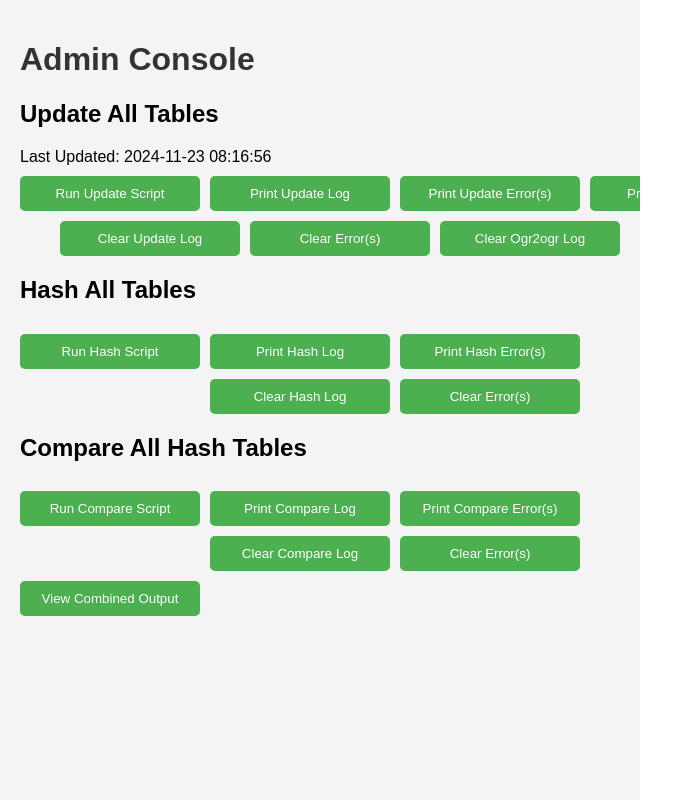
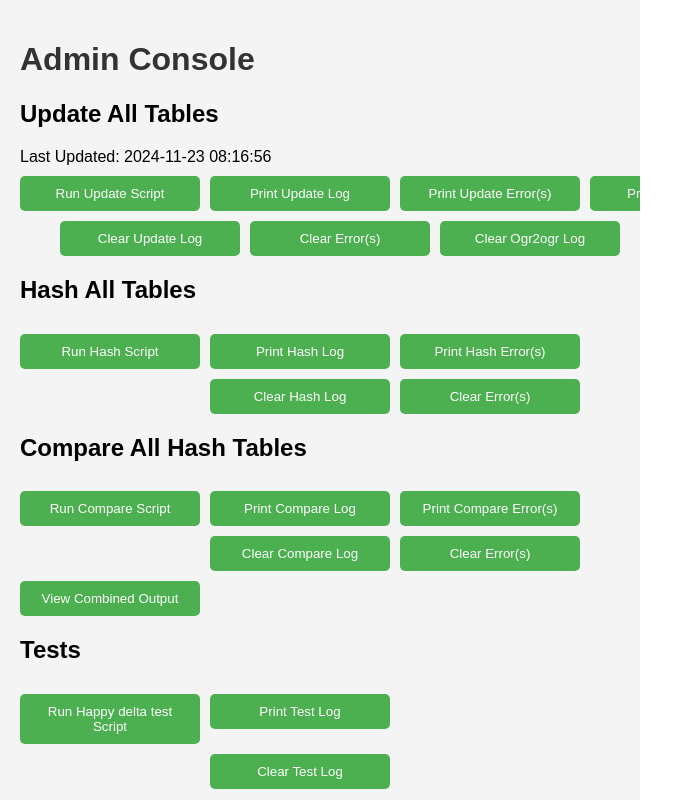
Before and after one commit to AlexanderStubMichelsen/Plandata, a Flask app: page / in a window 1280 px wide. Shown: the whole page, without its empty margins (0-683 px from the left). Run offline with Flask 3, Linux system fonts and the light colour scheme.

Commit message:
added tests to admin gui

```diff
--- a/flask_app/app.py
+++ b/flask_app/app.py
@@ -5,9 +5,10 @@ import os
 app = Flask(__name__)
 
 # Paths to your scripts
-SCRIPT_COMPARE_PATH = os.path.join(os.path.dirname(__file__), '../master_scripts/comparing/compare_all_tables_hash.sh')
-SCRIPT_HASH_PATH = os.path.join(os.path.dirname(__file__), '../master_scripts/hashing/hash_all_tables.sh')
-SCRIPT_UPDATE_PATH = os.path.join(os.path.dirname(__file__), '../master_scripts/update/update_all_relevant_features.sh')
+SCRIPT_COMPARE_PATH             = os.path.join(os.path.dirname(__file__), '../master_scripts/comparing/compare_all_tables_hash.sh')
+SCRIPT_HASH_PATH                = os.path.join(os.path.dirname(__file__), '../master_scripts/hashing/hash_all_tables.sh')
+SCRIPT_UPDATE_PATH              = os.path.join(os.path.dirname(__file__), '../master_scripts/update/update_all_relevant_features.sh')
+SCRIPT_HAPPY_DELTA_TEST_PATH    = os.path.join(os.path.dirname(__file__), '../tests/happy_delta_test.sh')
 
 # Path to the timestamp file
 UPDATE_TIMESTAMP_PATH = os.path.join(
@@ -57,6 +58,11 @@ def run_script_hash():
 def run_script_compare():
     """Execute the compare script."""
     return execute_script(SCRIPT_COMPARE_PATH, 'Compare')
+
+@app.route('/run-script-happy-delta-test', methods=['POST'])
+def run_script_happy_delta_test():
+    """Execute the happy delta test script."""
+    return execute_script(SCRIPT_HAPPY_DELTA_TEST_PATH, 'Happy delta test')
 
 @app.route('/print-log-update', methods=['post'])
 def print_log_update():
@@ -191,6 +197,26 @@ def clear_error_compare():
     except Exception as e:
         return f"<h2>Error:</h2><pre>{str(e)}</pre>"
 
+@app.route('/print-test-log', methods=['post'])
+def print_test_log():
+    """Print the log for the test script."""
+    try:
+        with open(os.path.join(os.path.dirname(__file__), '../tests/logs/test_log.txt'), 'r') as log_file:
+            return f"<h2>Test log:</h2><pre>{log_file.read()}</pre>"
+    except Exception as e:
+        return f"<h2>Error:</h2><pre>{str(e)}</pre>"
+
+@app.route('/clear-test-log', methods=['post'])
+def clear_test_log():
+    """Clear the log for the test script."""
+    try:
+        with open(os.path.join(os.path.dirname(__file__), '../tests/logs/test_log.txt'), 'w') as log_file:
+            log_file.write('')
+        return "<h2>Test log Cleared</h2>"
+    except Exception as e:
+        return f"<h2>Error:</h2><pre>{str(e)}</pre>"
+
+
 @app.route('/comparing-results', methods=['post'])
 def comparing_results():
     """Combined outputs of the compare results"""
--- a/flask_app/templates/index.html
+++ b/flask_app/templates/index.html
@@ -68,8 +68,9 @@
     <div class="left">
         <div class="header-row">
             <h1>Admin Console</h1>
-            <h2>Update All Tables</h2><span class="timestamp">Last Updated: {{ update_timestamp }}</span>
         </div>
+        <!-- Update tables -->
+        <h2>Update All Tables</h2><span class="timestamp">Last Updated: {{ update_timestamp }}</span>
         <div style="display: flex; gap: 10px;">
             <form action="/run-script-update" method="post" target="output-frame">
                 <button type="submit">Run Update Script</button>
@@ -96,6 +97,7 @@
                 <button type="submit">Clear Ogr2ogr Log</button>
             </form>
         </div>
+        <!-- Hashing -->
         <h2>Hash All Tables</h2>
         <div style="display: flex;gap: 10px;">
             <form action="/run-script-hash" method="post" target="output-frame">
@@ -117,6 +119,7 @@
                 <button type="submit">Clear Error(s)</button>
             </form>
         </div>
+        <!-- Compare Hashes -->
         <h2>Compare All Hash Tables</h2>
         <div style="display: flex; gap: 10px;">
             <form action="/run-script-compare" method="post" target="output-frame">
@@ -141,6 +144,22 @@
         <form action="/comparing-results" , method="post" target="output-frame">
             <button type="submit">View Combined Output</button>
         </form>
+        <!-- tests -->
+        <h2>Tests</h2>
+        <div style="display: flex;gap: 10px;">
+            <form action="/run-script-happy-delta-test" method="post" target="output-frame">
+                <button type="submit">Run Happy delta test Script</button>
+            </form>
+            <form action="/print-test-log" method="post" target="output-frame">
+                <button type="submit">Print Test Log</button>
+            </form>
+        </div>
+        <div style="display: flex; gap: 10px;">
+            <span style="display: inline-block; width: 180px"></span>
+            <form action="/clear-test-log" method="post" target="output-frame">
+                <button type="submit">Clear Test Log</button>
+            </form>
+        </div>
     </div>
 
     <!-- Right side for output -->
```
Also changed, not shown: 3 other files.
